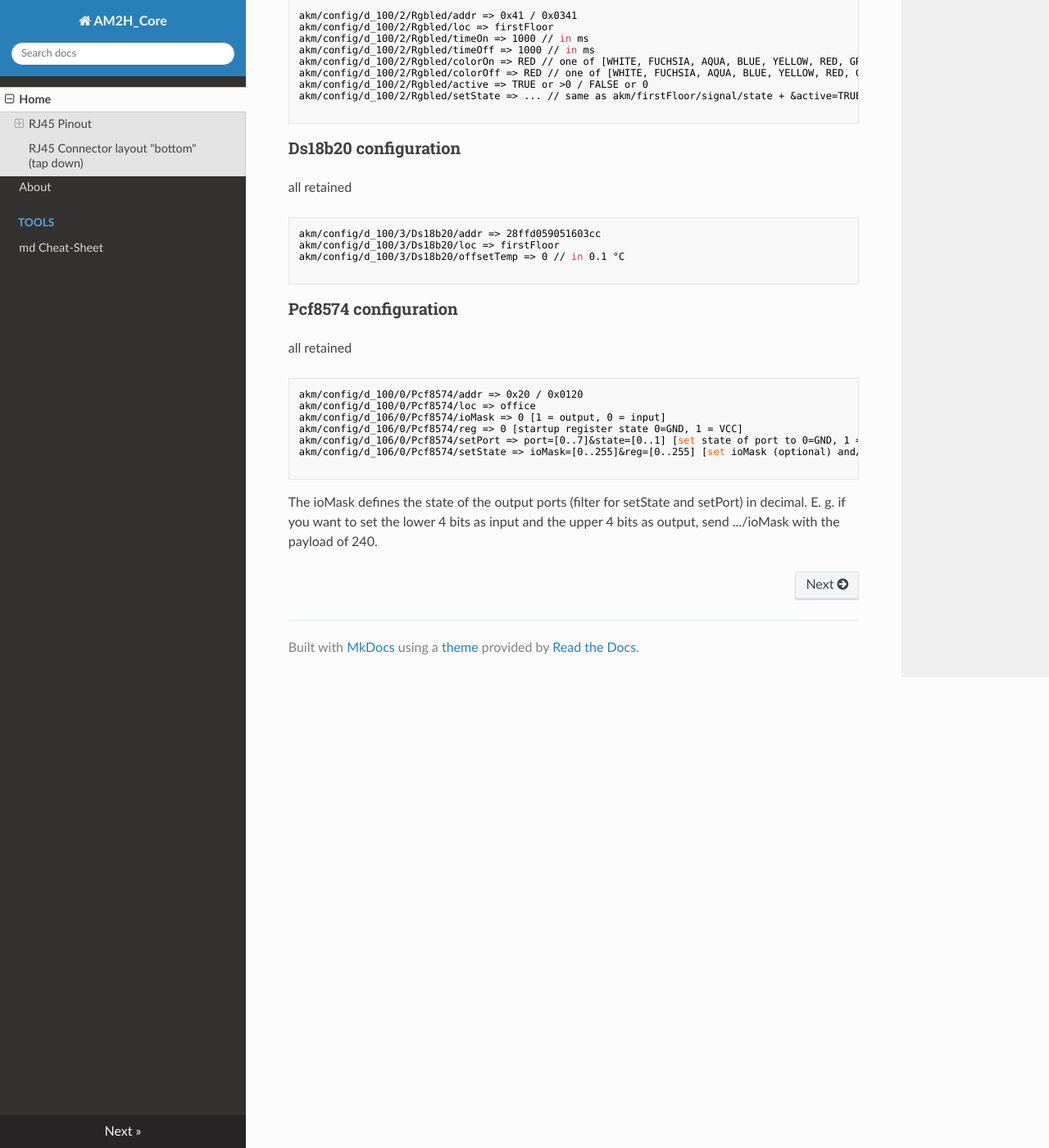
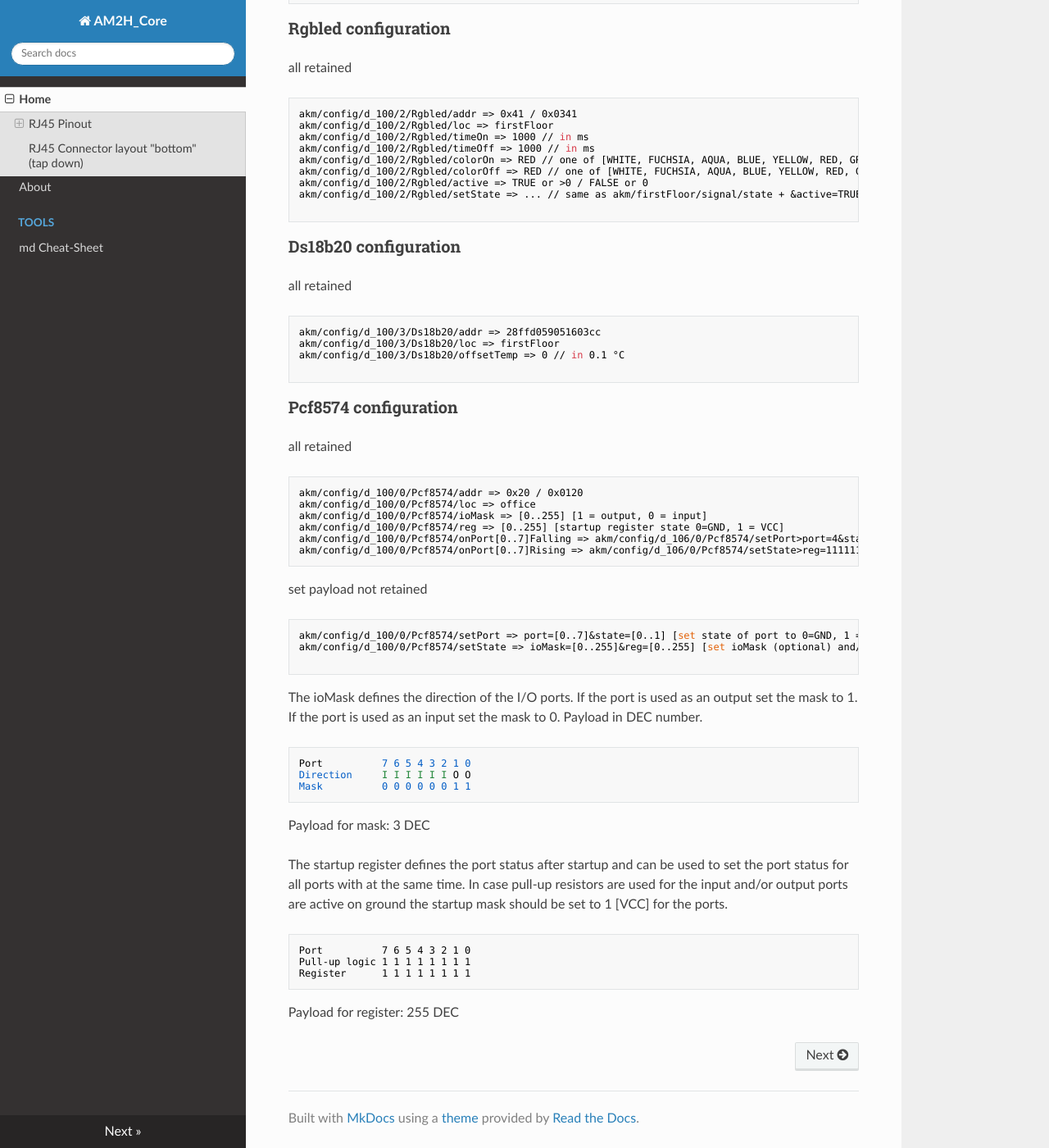
Before and after one commit to AM2H-Development/AM2H_Core, an MkDocs documentation site: the page built from docs/index.md, in a window 1280 px wide and 1400 px high, scrolled down 4749 px. Shown: the whole window at 82% size. Built offline with MkDocs 1.6.1, drawn with Linux system fonts in a browser that asks for light colours; nearby versions of some CDN libraries; some of the changed text lies outside the part shown.

Commit message:
Update index.md

````diff
--- a/docs/index.md
+++ b/docs/index.md
@@ -108,6 +108,15 @@ akm/config/d_100/0/Icounter/zeroLimit  => e.g. 100
 akm/config/d_100/0/Icounter/loc  => e.g. gasMeter      (location of the sensor for mqtt publish)
 ```
 
+Example for gas meter:
+
+zeroLimit = 300       -> after 300 s without any impulse the power will be set zero
+unitsPerMs = 360
+exponentPerMs = 0
+exponentPerTick = -2
+unitsPerTick = 1
+
+
 ### Bme680 configuration
 
 all retained
@@ -201,10 +210,34 @@ all retained
 ```
 akm/config/d_100/0/Pcf8574/addr => 0x20 / 0x0120
 akm/config/d_100/0/Pcf8574/loc => office
-akm/config/d_106/0/Pcf8574/ioMask => 0 [1 = output, 0 = input]
-akm/config/d_106/0/Pcf8574/reg => 0 [startup register state 0=GND, 1 = VCC]
-akm/config/d_106/0/Pcf8574/setPort => port=[0..7]&state=[0..1] [set state of port to 0=GND, 1 = VCC]
-akm/config/d_106/0/Pcf8574/setState => ioMask=[0..255]&reg=[0..255] [set ioMask (optional) and/or reg (optional) to specific values 0=GND, 1 = VCC]
+akm/config/d_100/0/Pcf8574/ioMask => [0..255] [1 = output, 0 = input]
+akm/config/d_100/0/Pcf8574/reg => [0..255] [startup register state 0=GND, 1 = VCC]
+akm/config/d_100/0/Pcf8574/onPort[0..7]Falling => akm/config/d_106/0/Pcf8574/setPort>port=4&state=0 [send MQTT payload onPort number 0..7 falling]
+akm/config/d_100/0/Pcf8574/onPort[0..7]Rising => akm/config/d_106/0/Pcf8574/setState>reg=11111111 [send MQTT payload onPort number 0..7 rising]
+```
+
+set payload not retained
 
 ```
-The ioMask defines the state of the output ports (filter for setState and setPort) in decimal. E. g. if you want to set the lower 4 bits as input and the upper 4 bits as output, send .../ioMask with the payload of 240.
+akm/config/d_100/0/Pcf8574/setPort => port=[0..7]&state=[0..1] [set state of port to 0=GND, 1 = VCC]
+akm/config/d_100/0/Pcf8574/setState => ioMask=[0..255]&reg=[0..255] [set ioMask (optional) and/or reg (optional) to specific values 0=GND, 1 = VCC]
+
+```
+
+The ioMask defines the direction of the I/O ports. If the port is used as an output set the mask to 1. If the port is used as an input set the mask to 0. Payload in DEC number.
+```
+Port          7 6 5 4 3 2 1 0
+Direction     I I I I I I O O
+Mask          0 0 0 0 0 0 1 1
+```
+
+Payload for mask: 3 DEC
+
+The startup register defines the port status after startup and can be used to set the port status for all ports with at the same time. In case pull-up resistors are used for the input and/or output ports are active on ground the startup mask should be set to 1 [VCC] for the ports.
+```
+Port          7 6 5 4 3 2 1 0
+Pull-up logic 1 1 1 1 1 1 1 1
+Register      1 1 1 1 1 1 1 1
+```
+
+Payload for register: 255 DEC
````
